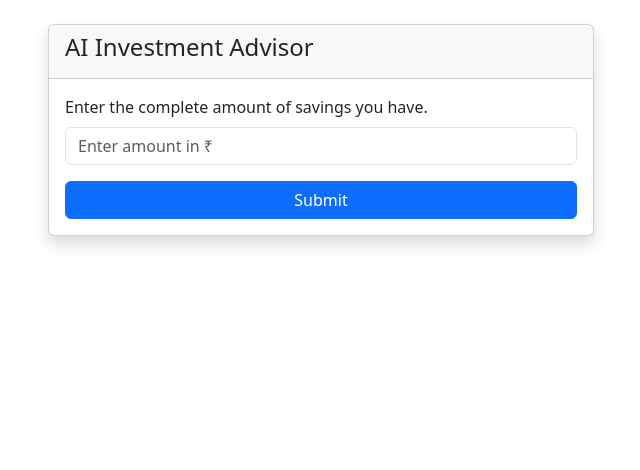
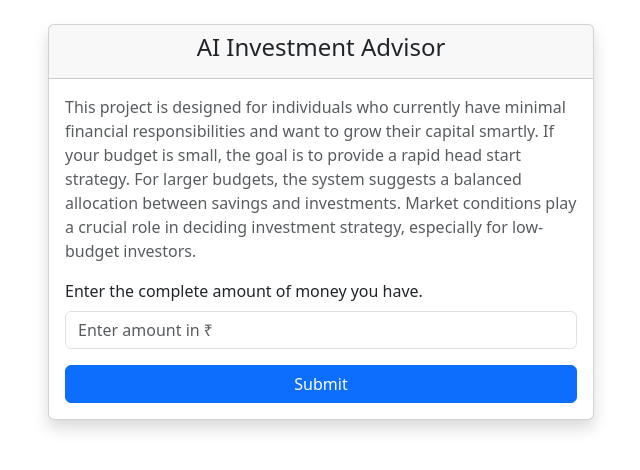
Before and after one commit to devsahu8/THE-Great-Financial-Advisor, a Flask app: page / in a window 1280 px wide. Shown: the part 50-520 px from the top of the page, without its empty margins (319-959 px from the left). Run offline with Flask 3, Linux system fonts and the light colour scheme.

Commit message:
index page completed.

```diff
--- a/app/forms.py
+++ b/app/forms.py
@@ -3,5 +3,5 @@ from wtforms import StringField,SubmitField,IntegerField
 from wtforms.validators import DataRequired
 
 class IndexForm(FlaskForm):
-    amount=IntegerField("Enter the complete amount of savings you have.",validators=[DataRequired()])
+    amount=IntegerField("Enter the complete amount of money you have.",validators=[DataRequired()])
     submit=SubmitField("Submit")
--- a/app/templates/index.html
+++ b/app/templates/index.html
@@ -8,11 +8,21 @@
 
         <div class="card shadow">
 
-            <div class="card-header">
+            <div class="card-header text-center">
                 <h4>AI Investment Advisor</h4>
             </div>
 
             <div class="card-body">
+                <p class="text-muted">
+                    This project is designed for individuals who currently have minimal financial responsibilities
+                    and want to grow their capital smartly.
+
+                    If your budget is small, the goal is to provide a rapid head start strategy.
+                    For larger budgets, the system suggests a balanced allocation between savings and investments.
+
+                    Market conditions play a crucial role in deciding investment strategy,
+                    especially for low-budget investors.
+                </p>
 
                 <form method="POST">
 
@@ -25,7 +35,6 @@
 
                         {{ form.amount(class="form-control", placeholder="Enter amount in ₹") }}
 
-                        <!-- Show validation errors -->
                         {% for error in form.amount.errors %}
                             <div class="text-danger">
                                 {{ error }}
```
